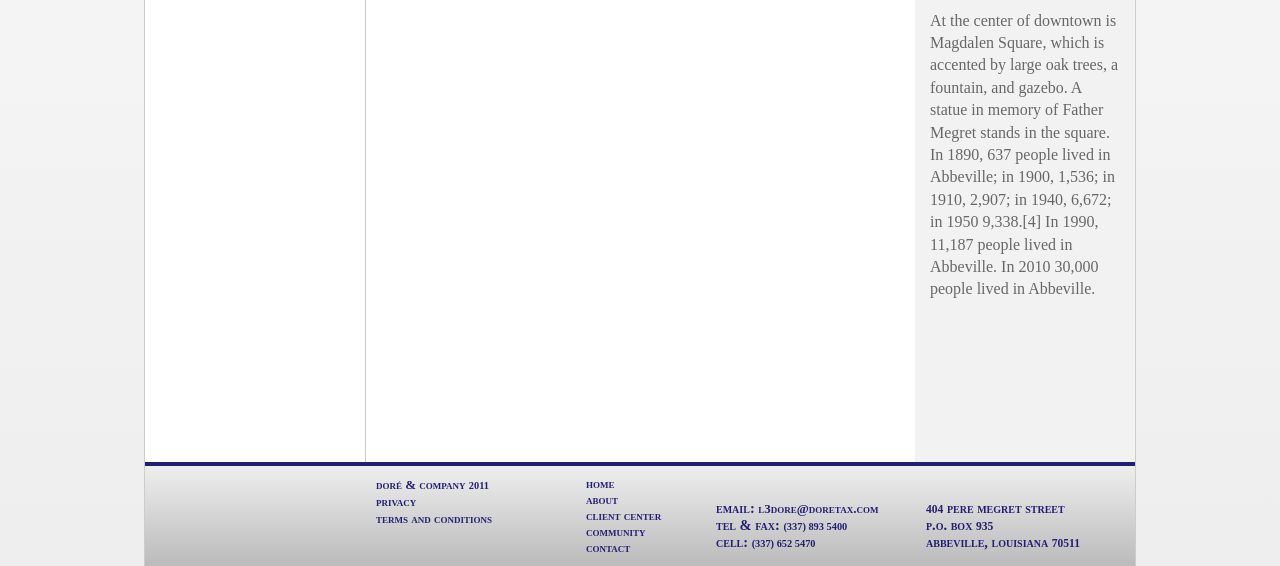
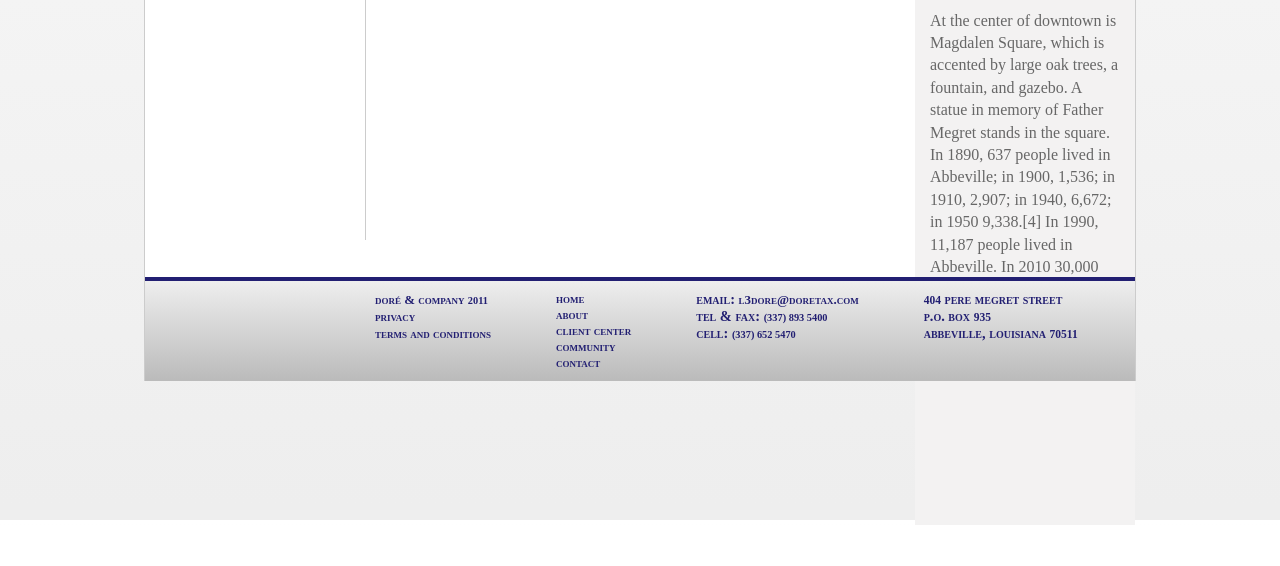
Before and after one commit to wileycousins/doretax, a Django app: template doretax/templates/404.html in a window 1280 px wide. Shown: the part 942-1508 px from the top of the page. After the commit the page ends 1467 px from the top, so only its background shows below. Run offline with Django 3.2, Linux system fonts and the light colour scheme; the template is opened without the code that fills it, so the values that code supplies are empty; parts of the project's set-up code (start-up, migrations or seed data) failed here and were passed over; some libraries are stand-ins or nearby versions.

Commit message:
fixed footer, right column, and fade timing.

```diff
--- a/doretax/static/css/styles.css
+++ b/doretax/static/css/styles.css
@@ -216,7 +216,8 @@ div.right{
 	background-color: #F3F2F2;
 	padding-top: 25px;
 	width: 220px;
-	min-height: 1000px;
+	min-height: 1030px;
+	height: auto;
 	float: right;
 }
 
@@ -236,24 +237,33 @@ div.right p {
 
 #footer{
 	position: relative;
+	margin: 0;
 	margin-top: 5px;
+	padding: 0;
 	height: 100px;
-	padding-left: 220px;
+	width: 100%;
 	border-top: 4px solid #221F72;
 	z-index: 2;
 }
 
 #footer > div{
+	display: inline-block;
 	position: relative;
+	left: 220px;
 	float: left;
-	width: 180px;
+	width: auto;
 	padding: 10px;
-	margin-right: 10px;
+	margin-right: 45px;
 	font-family: "adobe garamond pro", serif;
 	font-weight: 700;
 }
+
+#footer > div:last-child{
+	margin-right: 0px;
+	padding-right: 0px;
+}
 #footer > div.small{
-	width: 100px;
+	width: auto;
 	font-family: "adobe garamond pro", serif;
 	font-weight: 700;
 }
--- a/doretax/static/js/main.js
+++ b/doretax/static/js/main.js
@@ -59,7 +59,6 @@ function animateIn(loc){
         $('.center').stop().animate({
             opacity: 1
         }, fadeDelay);
-        window.setTimeout("$('#main').css('overflow','visible');", fadeDelay);
         init();
     });
 }
@@ -85,13 +84,14 @@ function watchURLChange(){
 }
 
 function resize(){
-	if($('.right').height() + 225 > $('#main').height()){
+	var diff = 10;
+	if($('.right').height() + diff > $('#main').height()){
 	   if(isIE)
-		  $('#main').height($('.right').height() + 250);
+		  $('#main').height($('.right').height() + diff + 25);
 	   else
-	      $('#main').height($('.right').height() + 225);
+	      $('#main').height($('.right').height() + diff);
 	}
-    $('#nav').height($('div.right').height() - 20);
+    $('#nav').height($('div.right').height() - 290);
 }
 
 function init(){
@@ -135,7 +135,7 @@ function init(){
         }
         window.setTimeout(function(){
             animateIn(nextPage);
-        }, fadeDelay / 3);
+        }, fadeDelay/1.5);
     });
     watchURLChange();
 }
```
